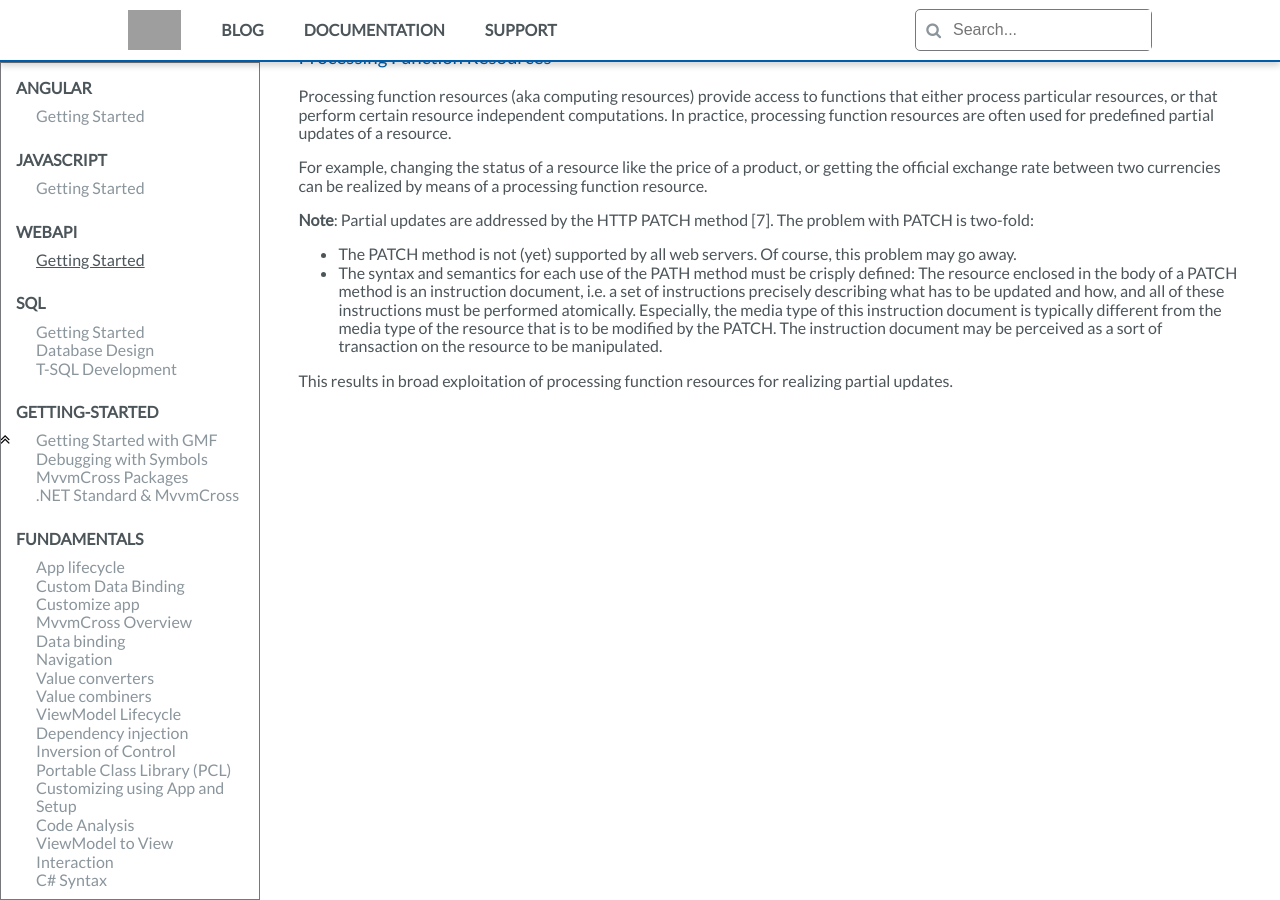
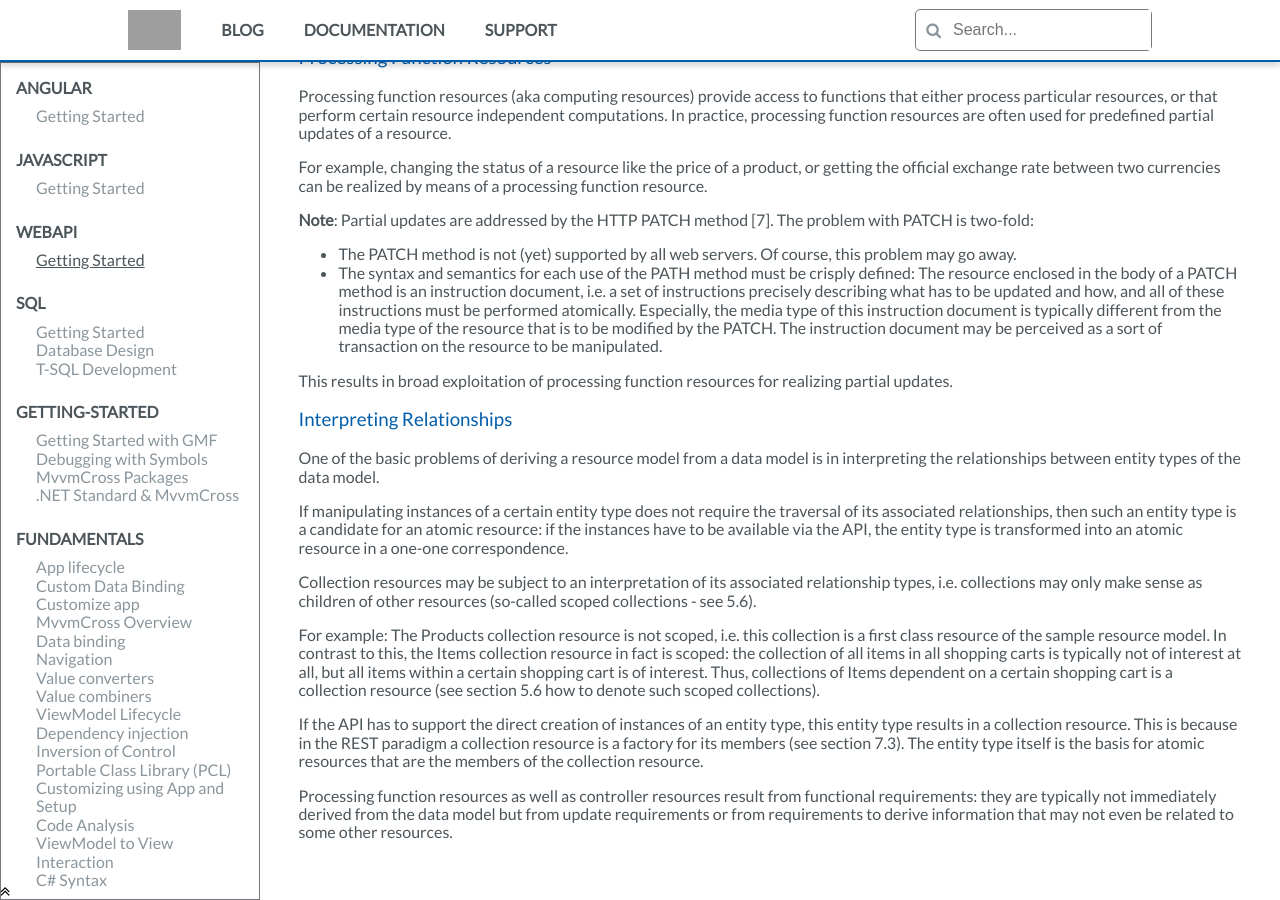
Before and after one commit to gmfjlr/DevForDev, a Jekyll site: the page built from docs/_documentation/webapi/getting-started.md, in a window 1280 px wide and 900 px high, scrolled down 3293 px. Built offline with Jekyll 4.4.1, drawn with Linux system fonts in a browser that asks for light colours; nearby versions of some CDN libraries; comment, search, counter and statistics services are not loaded; grey boxes are pictures that could not be loaded.

Commit message:
Update getting-started.md

```diff
--- a/docs/_documentation/webapi/getting-started.md
+++ b/docs/_documentation/webapi/getting-started.md
@@ -91,3 +91,17 @@ For example, changing the status of a resource like the price of a product, or g
   - The syntax and semantics for each use of the PATH method must be crisply defined: The resource enclosed in the body of a PATCH method is an instruction document, i.e. a set of instructions precisely describing what has to be updated and how, and all of these instructions must be performed atomically. Especially, the media type of this instruction document is typically different from the media type of the resource that is to be modified by the PATCH. The instruction document may be perceived as a sort of transaction on the resource to be manipulated.
 
 This results in broad exploitation of processing function resources for realizing partial updates.
+
+### Interpreting Relationships
+
+One of the basic problems of deriving a resource model from a data model is in interpreting the relationships between entity types of the data model.
+
+If manipulating instances of a certain entity type does not require the traversal of its associated relationships, then such an entity type is a candidate for an atomic resource: if the instances have to be available via the API, the entity type is transformed into an atomic resource in a one-one correspondence.
+
+Collection resources may be subject to an interpretation of its associated relationship types, i.e. collections may only make sense as children of other resources (so-called scoped collections - see 5.6).
+
+For example: The Products collection resource is not scoped, i.e. this collection is a first class resource of the sample resource model. In contrast to this, the Items collection resource in fact is scoped: the collection of all items in all shopping carts is typically not of interest at all, but all items within a certain shopping cart is of interest. Thus, collections of Items dependent on a certain shopping cart is a collection resource (see section 5.6 how to denote such scoped collections).
+
+If the API has to support the direct creation of instances of an entity type, this entity type results in a collection resource. This is because in the REST paradigm a collection resource is a factory for its members (see section 7.3). The entity type itself is the basis for atomic resources that are the members of the collection resource.
+
+Processing function resources as well as controller resources result from functional requirements: they are typically not immediately derived from the data model but from update requirements or from requirements to derive information that may not even be related to some other resources.
```
